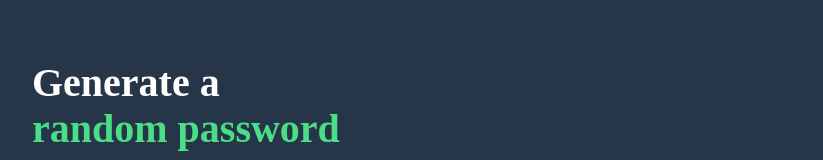
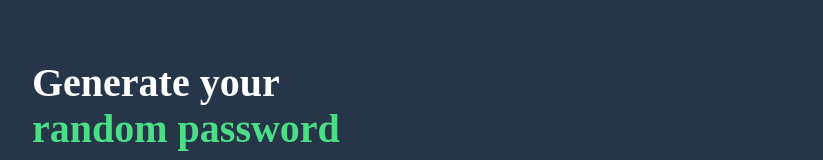
Before and after one commit to gashndolo/Password-Generator, a website built with Vite: page index.html in a window 1280 px wide. Shown: the top 160 px of the page, without its empty margins (8-831 px from the left). Built offline with nearby package versions, Linux system fonts and the light colour scheme.

Commit message:
Better webpage title "a" to "your"

```diff
--- a/index.html
+++ b/index.html
@@ -3,7 +3,7 @@
         <link rel="stylesheet" href="index.css">
     </head>
     <body>
-        <h2 class="head">Generate a</h2>
+        <h2 class="head">Generate your</h2>
         <h2 class="subhead">random password</h2>
         <p>Never use an insecure password again</p>
         <button onclick="generatePasswords()">Generate passwords</button>
```
